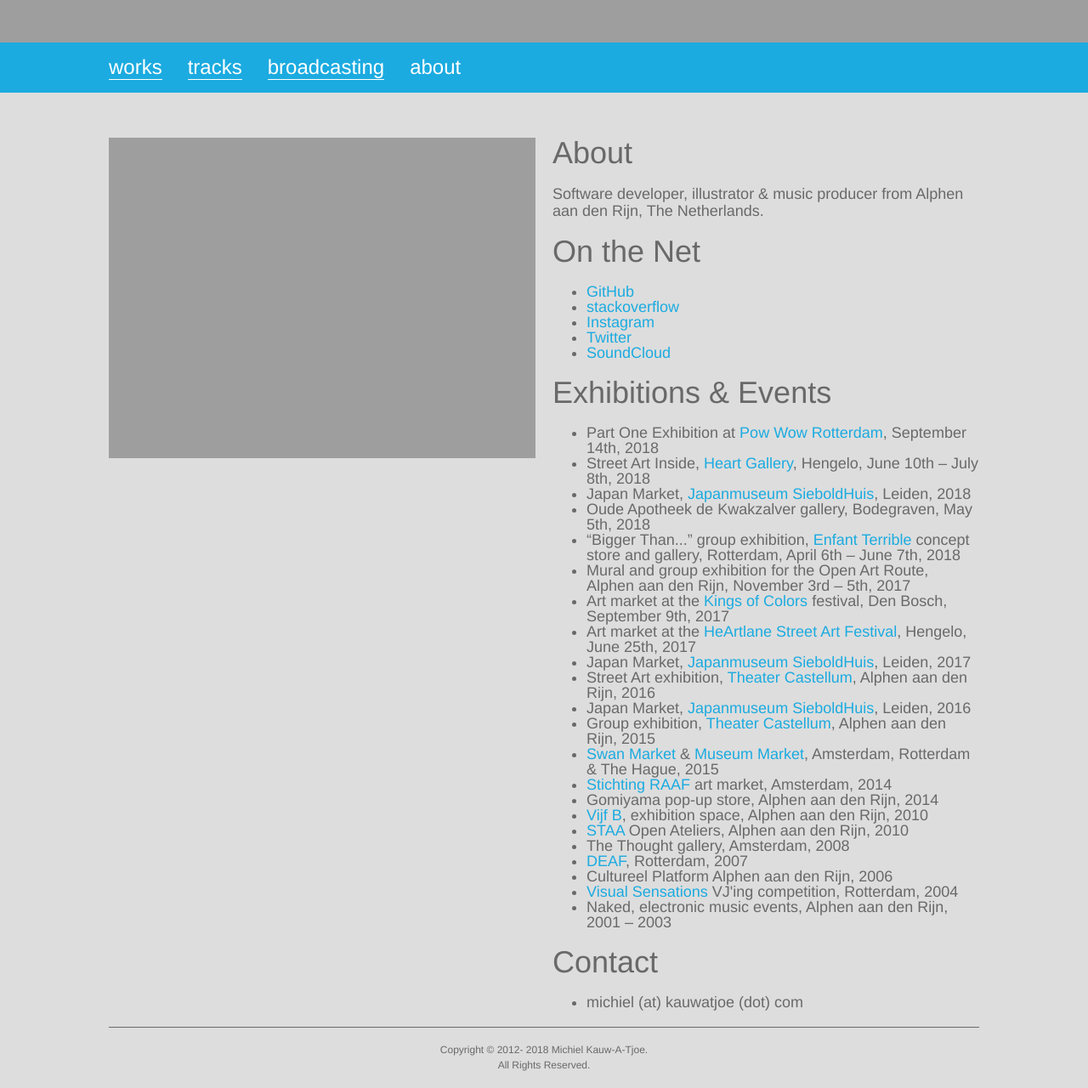
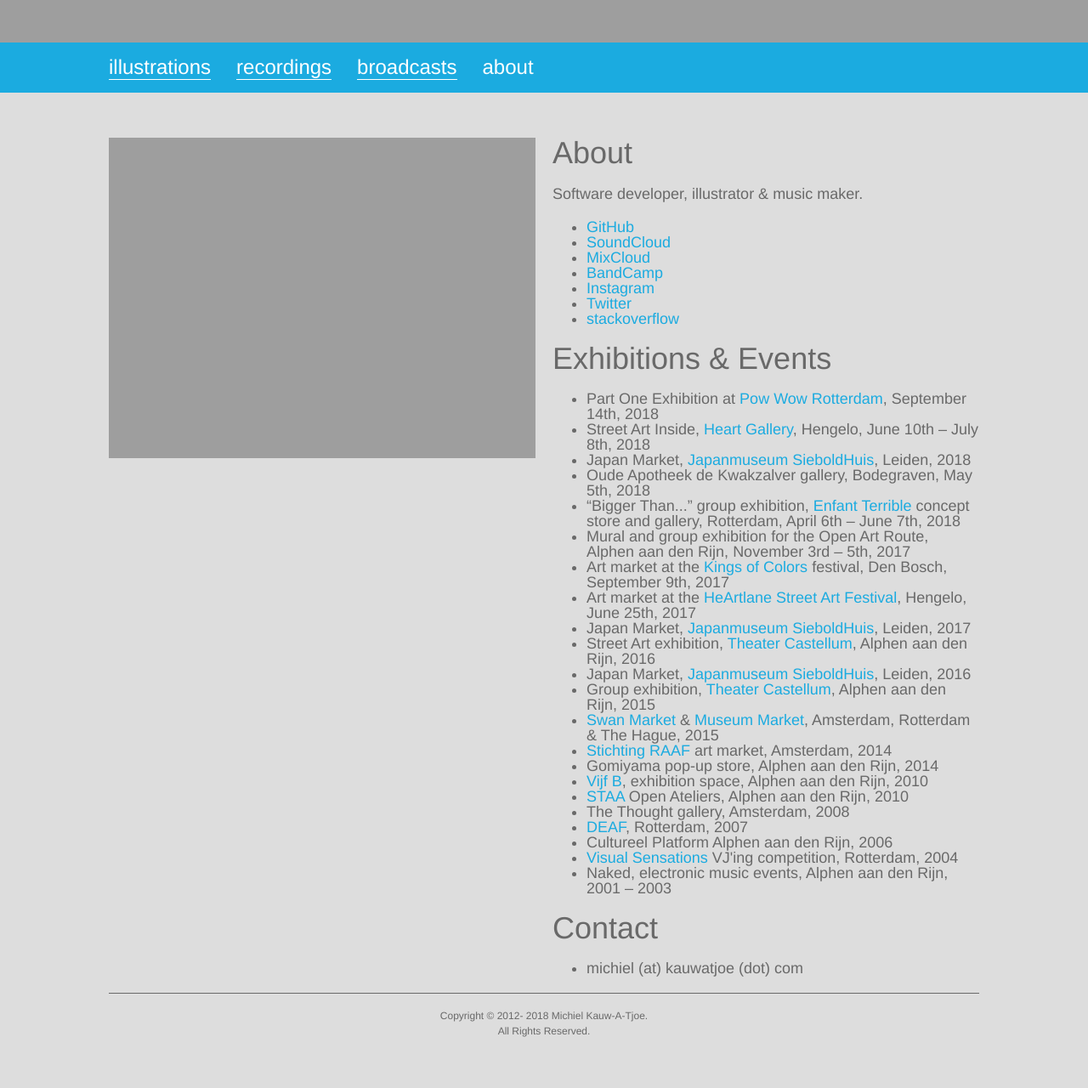
Before and after one commit to michielkauwatjoe/jekyll-portfolio, a Jekyll site: the page built from about/index.html, in a window 1280 px wide and 1280 px high. Shown: the whole window at 85% size. Built offline with Jekyll 4.4.1, drawn with Linux system fonts in a browser that asks for light colours; some web fonts are replaced.

Commit message:
Adding broadcasts.

```diff
--- a/_includes/menu.html
+++ b/_includes/menu.html
@@ -2,9 +2,9 @@
 	<div id="menucontent">
 
 		<div id="menucontent1">
-			<div class="menuitem"><a href="{{ site.baseurl }}/"><h2>works</h2></a></div>
-			<div class="menuitem"><a href="{{ site.baseurl }}/tracks.html"><h2>tracks</h2></a></div>
-			<div class="menuitem"><a href="{{ site.baseurl }}/broadcasting.html"><h2>broadcasting</h2></a></div>
+			<div class="menuitem"><a href="{{ site.baseurl }}/"><h2>illustrations</h2></a></div>
+			<div class="menuitem"><a href="{{ site.baseurl }}/recordings.html"><h2>recordings</h2></a></div>
+			<div class="menuitem"><a href="{{ site.baseurl }}/broadcasts.html"><h2>broadcasts</h2></a></div>
 			<div class="menuitem"><a href="{{ site.baseurl }}/about/"><h3>about</h3></a></div>
 		</div>
 	</div>
--- a/about/index.html
+++ b/about/index.html
@@ -12,16 +12,16 @@ layout: general
         <div class="textright">
 	    <h1>About</h1>
 
-            <p>Software developer, illustrator &amp; music producer from Alphen aan den Rijn, The Netherlands.</p>
-
-            <h1>On the Net</h1>
+            <p>Software developer, illustrator &amp; music maker.</p>
 
             <p><ul type='disc'>
                 <li><a href="http://www.github.com/michielkauwatjoe">GitHub</a></li>
-                <li><a href="http://stackoverflow.com/users/1966868/michiel-kauw-a-tjoe">stack<b>overflow</b></a></li>
+                <li><a href="https://soundcloud.com/clearwaterbay-bcst-ltd">SoundCloud</a></li>
+                <li><a href="https://www.mixcloud.com/clear-water-bay-bcst-ltd/">MixCloud</a></li>
+		<li><a href="https://clearwaterbay-bcst-ltd.bandcamp.com/">BandCamp</a></li>
                 <li><a href="http://www.instagram.com/michielkauwatjoe">Instagram</a></li>
                 <li><a href="http://www.twitter.com/mwkauwatjoe">Twitter</a></li>
-                <li><a href="https://soundcloud.com/clearwaterbay-bcst-ltd">SoundCloud</a></li>
+                <li><a href="http://stackoverflow.com/users/1966868/michiel-kauw-a-tjoe">stack<b>overflow</b></a></li>
             </ul></p>
 
             <h1>Exhibitions & Events</h1>
```
Also changed, not shown: broadcasts.html (renamed from broadcasting.html, +16 -0 lines), recordings.html (added, +21 -0 lines), tracks.html (deleted, +0 -23 lines).
